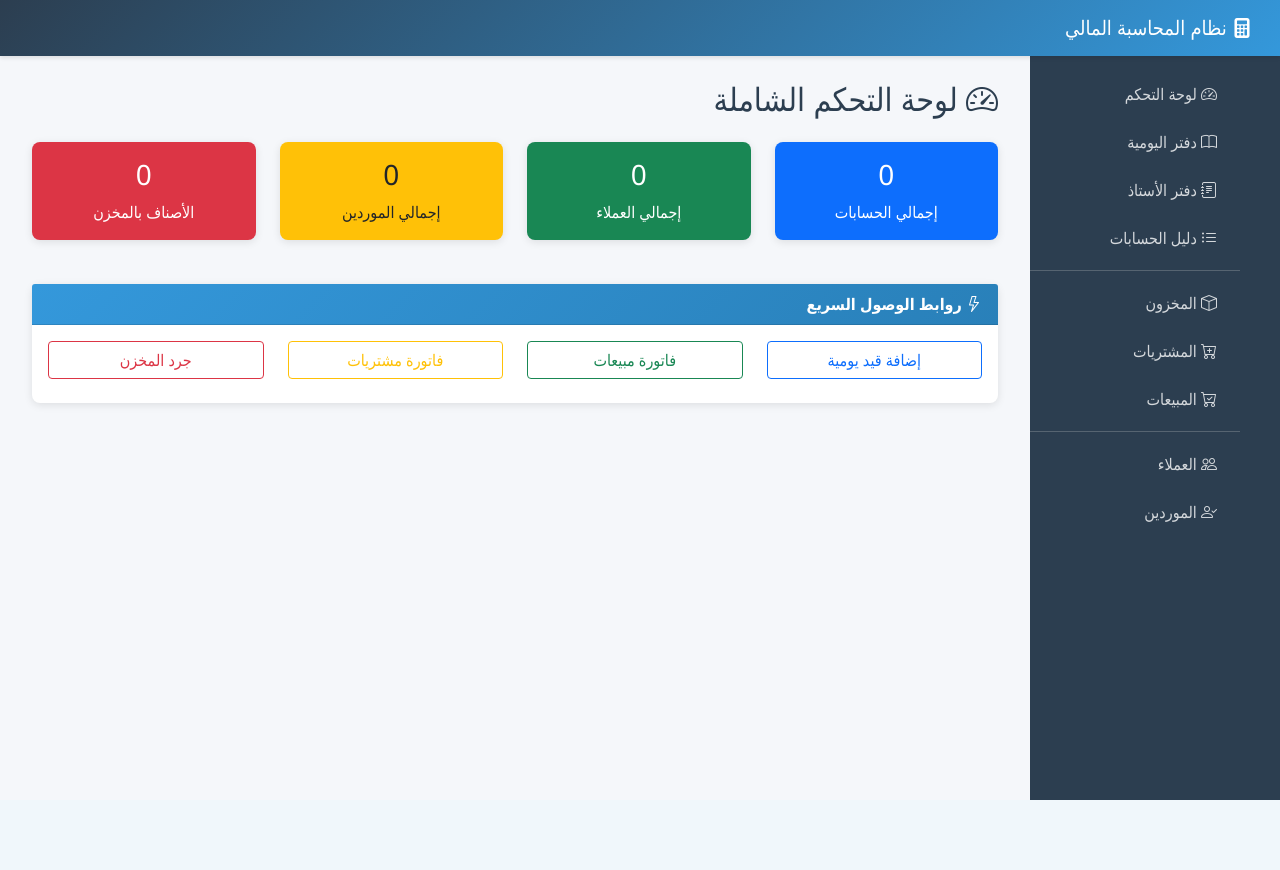
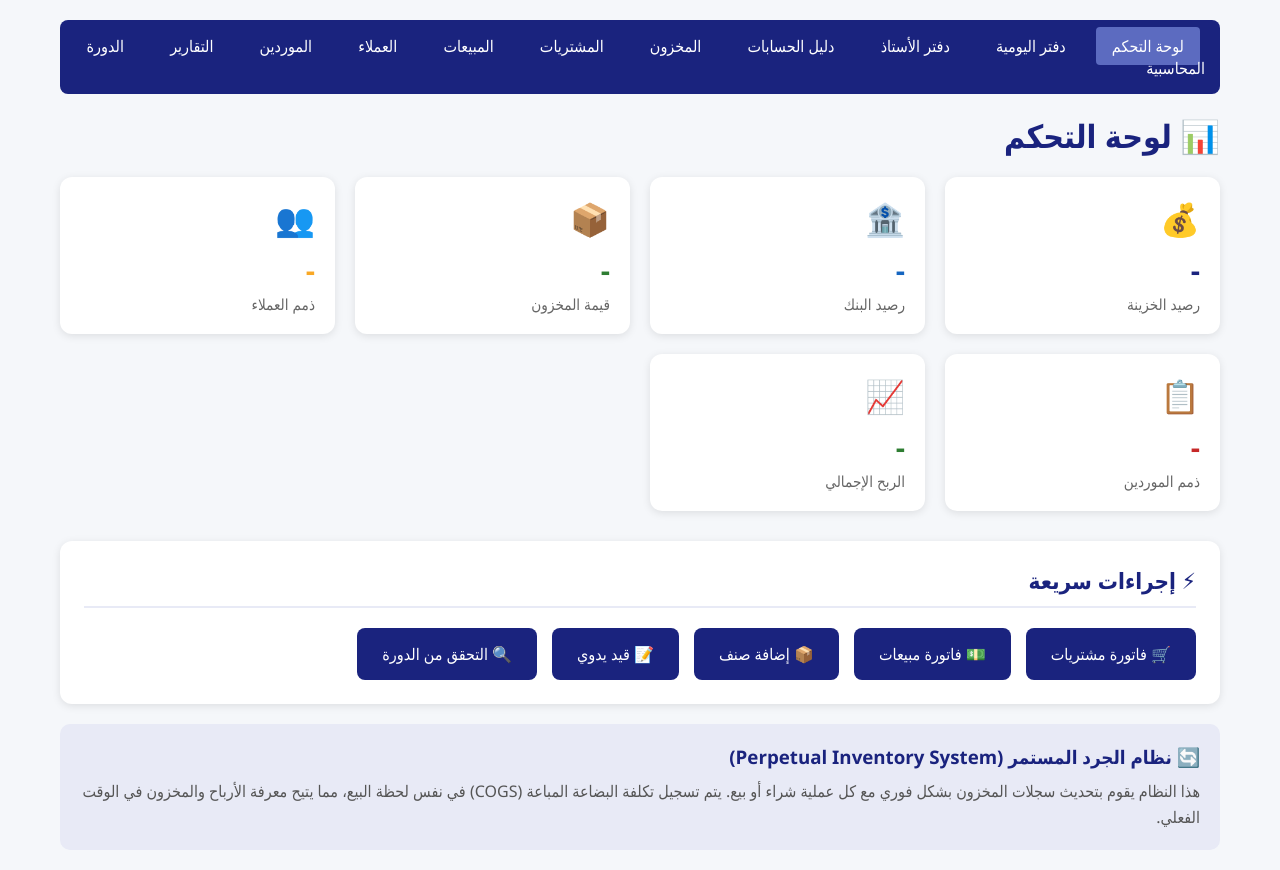
Before and after one commit to lym003500-design/Public, a Flask app: page / in a window 1280 px wide. Before the commit the page ends 800 px from the top, so only its background shows below. Run offline with Flask 3, Linux system fonts and the light colour scheme; some libraries are stand-ins or nearby versions.

Commit message:
Update index.html

```diff
--- a/templates/index.html
+++ b/templates/index.html
@@ -1,58 +1,125 @@
-{% extends "base.html" %}
-{% block title %}لوحة التحكم{% endblock %}
+<!DOCTYPE html>
+<html lang="ar" dir="rtl">
+<head>
+    <meta charset="UTF-8">
+    <meta name="viewport" content="width=device-width, initial-scale=1.0">
+    <title>لوحة التحكم - نظام محاسبي</title>
+    <style>
+        * { margin: 0; padding: 0; box-sizing: border-box; }
+        body { font-family: 'Segoe UI', Tahoma, sans-serif; background: #f5f7fa; color: #333; }
+        .container { max-width: 1200px; margin: 0 auto; padding: 20px; }
 
-{% block content %}
-<div class="container-fluid">
-    <h2 class="mb-4"><i class="bi bi-speedometer2"></i> لوحة التحكم الشاملة</h2>
+        .navbar { background: #1a237e; padding: 15px; border-radius: 8px; margin-bottom: 20px; }
+        .navbar a { color: white; text-decoration: none; padding: 8px 16px; margin: 0 5px; border-radius: 4px; transition: 0.3s; }
+        .navbar a:hover { background: #3949ab; }
+        .navbar a.active { background: #5c6bc0; }
 
-    <div class="row mb-4">
-        <div class="col-md-3">
-            <div class="card bg-primary text-white p-3 text-center">
-                <h3 id="total-accounts">0</h3>
-                <p class="mb-0">إجمالي الحسابات</p>
+        .stats-grid { display: grid; grid-template-columns: repeat(auto-fill, minmax(250px, 1fr)); gap: 20px; margin-bottom: 30px; }
+        .stat-card { background: white; border-radius: 12px; padding: 20px; box-shadow: 0 2px 8px rgba(0,0,0,0.1); transition: 0.3s; }
+        .stat-card:hover { transform: translateY(-3px); box-shadow: 0 4px 16px rgba(0,0,0,0.15); }
+        .stat-icon { font-size: 2em; margin-bottom: 10px; }
+        .stat-value { font-size: 1.8em; font-weight: bold; color: #1a237e; }
+        .stat-label { color: #666; font-size: 0.95em; margin-top: 5px; }
+        .stat-card.success .stat-value { color: #2e7d32; }
+        .stat-card.warning .stat-value { color: #f9a825; }
+        .stat-card.danger .stat-value { color: #c62828; }
+        .stat-card.info .stat-value { color: #1565c0; }
+
+        .card { background: white; border-radius: 12px; padding: 24px; margin-bottom: 20px; box-shadow: 0 2px 8px rgba(0,0,0,0.1); }
+        .card-title { font-size: 1.4em; color: #1a237e; margin-bottom: 16px; border-bottom: 2px solid #e8eaf6; padding-bottom: 10px; }
+
+        .quick-actions { display: flex; gap: 15px; flex-wrap: wrap; margin-top: 20px; }
+        .action-btn { display: flex; align-items: center; gap: 10px; padding: 15px 25px; background: #1a237e; color: white; text-decoration: none; border-radius: 8px; transition: 0.3s; }
+        .action-btn:hover { background: #283593; transform: translateY(-2px); }
+
+        .system-info { background: #e8eaf6; padding: 20px; border-radius: 10px; margin-top: 20px; }
+        .system-info h3 { color: #1a237e; margin-bottom: 10px; }
+        .system-info p { color: #555; line-height: 1.6; }
+    </style>
+<base target="_blank">
+</head>
+<body>
+    <div class="container">
+        <div class="navbar">
+            <a href="/" class="active">لوحة التحكم</a>
+            <a href="/journal">دفتر اليومية</a>
+            <a href="/ledger">دفتر الأستاذ</a>
+            <a href="/accounts">دليل الحسابات</a>
+            <a href="/inventory">المخزون</a>
+            <a href="/purchases">المشتريات</a>
+            <a href="/sales">المبيعات</a>
+            <a href="/customers">العملاء</a>
+            <a href="/suppliers">الموردين</a>
+            <a href="/reports">التقارير</a>
+            <a href="/accounting-cycle">الدورة المحاسبية</a>
         </div>
+
+        <h1 style="margin-bottom: 20px; color: #1a237e;">📊 لوحة التحكم</h1>
+
+        <div class="stats-grid" id="statsGrid">
+            <div class="stat-card">
+                <div class="stat-icon">💰</div>
+                <div class="stat-value" id="cashBalance">-</div>
+                <div class="stat-label">رصيد الخزينة</div>
             </div>
-        <div class="col-md-3">
-            <div class="card bg-success text-white p-3 text-center">
-                <h3 id="total-customers">0</h3>
-                <p class="mb-0">إجمالي العملاء</p>
+            <div class="stat-card info">
+                <div class="stat-icon">🏦</div>
+                <div class="stat-value" id="bankBalance">-</div>
+                <div class="stat-label">رصيد البنك</div>
             </div>
+            <div class="stat-card success">
+                <div class="stat-icon">📦</div>
+                <div class="stat-value" id="inventoryValue">-</div>
+                <div class="stat-label">قيمة المخزون</div>
             </div>
-        <div class="col-md-3">
-            <div class="card bg-warning text-dark p-3 text-center">
-                <h3 id="total-suppliers">0</h3>
-                <p class="mb-0">إجمالي الموردين</p>
+            <div class="stat-card warning">
+                <div class="stat-icon">👥</div>
+                <div class="stat-value" id="receivables">-</div>
+                <div class="stat-label">ذمم العملاء</div>
             </div>
+            <div class="stat-card danger">
+                <div class="stat-icon">📋</div>
+                <div class="stat-value" id="payables">-</div>
+                <div class="stat-label">ذمم الموردين</div>
             </div>
-        <div class="col-md-3">
-            <div class="card bg-danger text-white p-3 text-center">
-                <h3 id="total-products">0</h3>
-                <p class="mb-0">الأصناف بالمخزن</p>
-            </div>
+            <div class="stat-card success">
+                <div class="stat-icon">📈</div>
+                <div class="stat-value" id="grossProfit">-</div>
+                <div class="stat-label">الربح الإجمالي</div>
             </div>
         </div>
 
         <div class="card">
-        <div class="card-header"><i class="bi bi-lightning"></i> روابط الوصول السريع</div>
-        <div class="card-body">
-            <div class="row">
-                <div class="col-md-3"><a href="/journal" class="btn btn-outline-primary w-100 mb-2">إضافة قيد يومية</a></div>
-                <div class="col-md-3"><a href="/sales" class="btn btn-outline-success w-100 mb-2">فاتورة مبيعات</a></div>
-                <div class="col-md-3"><a href="/purchases" class="btn btn-outline-warning w-100 mb-2">فاتورة مشتريات</a></div>
-                <div class="col-md-3"><a href="/inventory" class="btn btn-outline-danger w-100 mb-2">جرد المخزن</a></div>
+            <h2 class="card-title">⚡ إجراءات سريعة</h2>
+            <div class="quick-actions">
+                <a href="/purchases" class="action-btn">🛒 فاتورة مشتريات</a>
+                <a href="/sales" class="action-btn">💵 فاتورة مبيعات</a>
+                <a href="/inventory" class="action-btn">📦 إضافة صنف</a>
+                <a href="/journal" class="action-btn">📝 قيد يدوي</a>
+                <a href="/accounting-cycle" class="action-btn">🔍 التحقق من الدورة</a>
             </div>
         </div>
+
+        <div class="system-info">
+            <h3>🔄 نظام الجرد المستمر (Perpetual Inventory System)</h3>
+            <p>هذا النظام يقوم بتحديث سجلات المخزون بشكل فوري مع كل عملية شراء أو بيع. يتم تسجيل تكلفة البضاعة المباعة (COGS) في نفس لحظة البيع، مما يتيح معرفة الأرباح والمخزون في الوقت الفعلي.</p>
         </div>
     </div>
 
     <script>
-    fetch('/api/dashboard')
-        .then(res => res.json())
-        .then(data => {
-            document.getElementById('total-accounts').textContent = data.total_accounts;
-            document.getElementById('total-customers').textContent = data.total_customers;
-            document.getElementById('total-suppliers').textContent = data.total_suppliers;
-            document.getElementById('total-products').textContent = data.total_products;
+        document.addEventListener('DOMContentLoaded', async function() {
+            try {
+                const res = await fetch('/api/dashboard-stats');
+                const stats = await res.json();
+
+                document.getElementById('cashBalance').textContent = stats.cash_balance.toFixed(2);
+                document.getElementById('bankBalance').textContent = stats.bank_balance.toFixed(2);
+                document.getElementById('inventoryValue').textContent = stats.inventory_value.toFixed(2);
+                document.getElementById('receivables').textContent = stats.total_receivables.toFixed(2);
+                document.getElementById('payables').textContent = stats.total_payables.toFixed(2);
+                document.getElementById('grossProfit').textContent = stats.gross_profit.toFixed(2);
+            } catch(e) { console.error('Error loading stats:', e); }
         });
     </script>
-{% endblock %}
+</body>
+</html>
```
Lines whose indentation alone changed are shown as unchanged.
